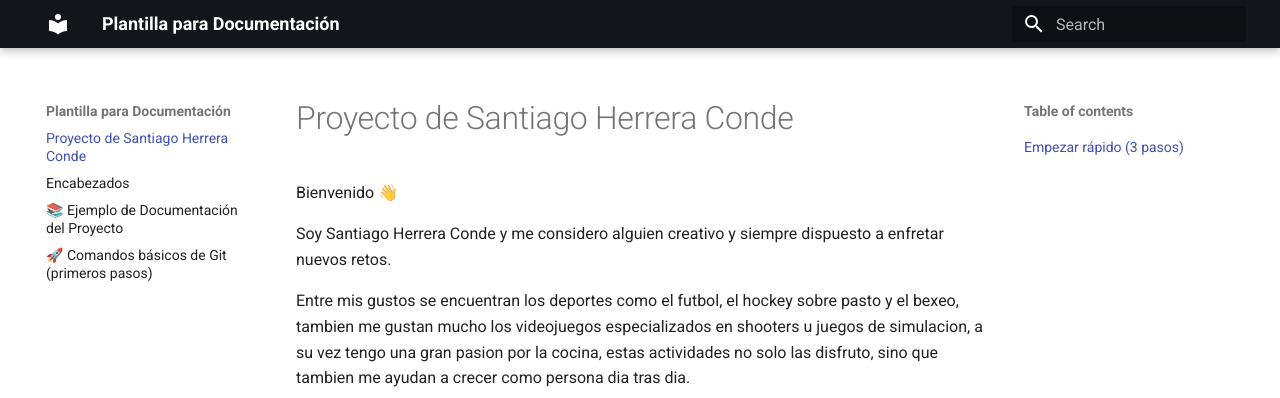
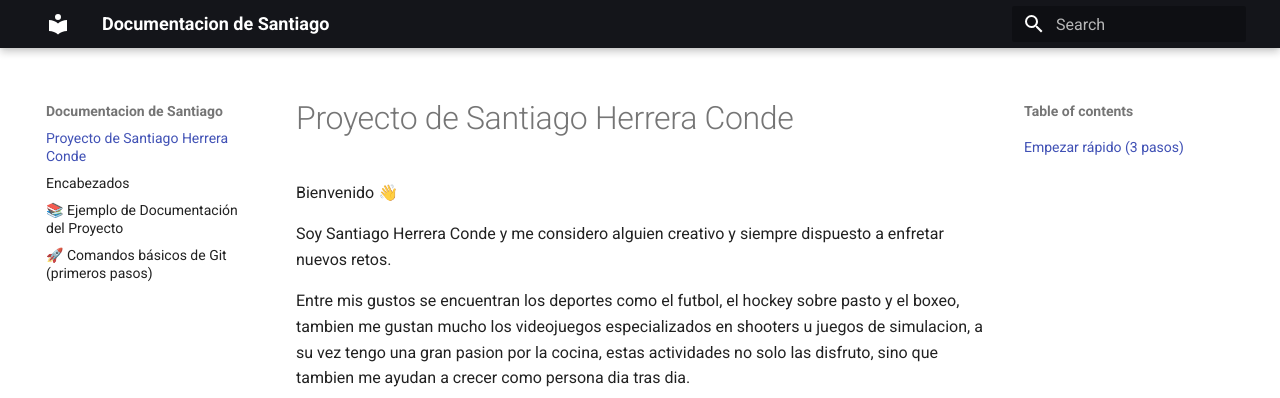
Before and after one commit to lesantiagohc-max/Santi_repositorio, an MkDocs documentation site: the page built from docs/index.md, in a window 1280 px wide. Shown: the top 398 px of the page. Built offline with MkDocs 1.6.1 and Material for MkDocs 9.7.7, drawn with Linux system fonts in a browser that asks for light colours.

Commit message:
cambo index 2.2

```diff
--- a/docs/index.md
+++ b/docs/index.md
@@ -4,7 +4,7 @@ Bienvenido 👋
 
 Soy Santiago Herrera Conde y me considero alguien creativo y siempre dispuesto a enfretar nuevos retos.
 
-Entre mis gustos se encuentran los deportes como el futbol, el hockey sobre pasto y el bexeo, tambien me gustan mucho los videojuegos especializados en shooters u juegos de simulacion, a su vez tengo una gran pasion por la cocina, estas actividades no solo las disfruto, sino que tambien me ayudan a crecer como persona dia tras dia.
+Entre mis gustos se encuentran los deportes como el futbol, el hockey sobre pasto y el boxeo, tambien me gustan mucho los videojuegos especializados en shooters u juegos de simulacion, a su vez tengo una gran pasion por la cocina, estas actividades no solo las disfruto, sino que tambien me ayudan a crecer como persona dia tras dia.
 
 ![Diagrama del sistema](recursos/imgs/ibero.jpeg)
 ---
--- a/mkdocs.yml
+++ b/mkdocs.yml
@@ -1,4 +1,4 @@
-site_name: Plantilla para Documentación
+site_name: Documentacion de Santiago
 markdown_extensions:
   - pymdownx.highlight:
       anchor_linenums: true
```
